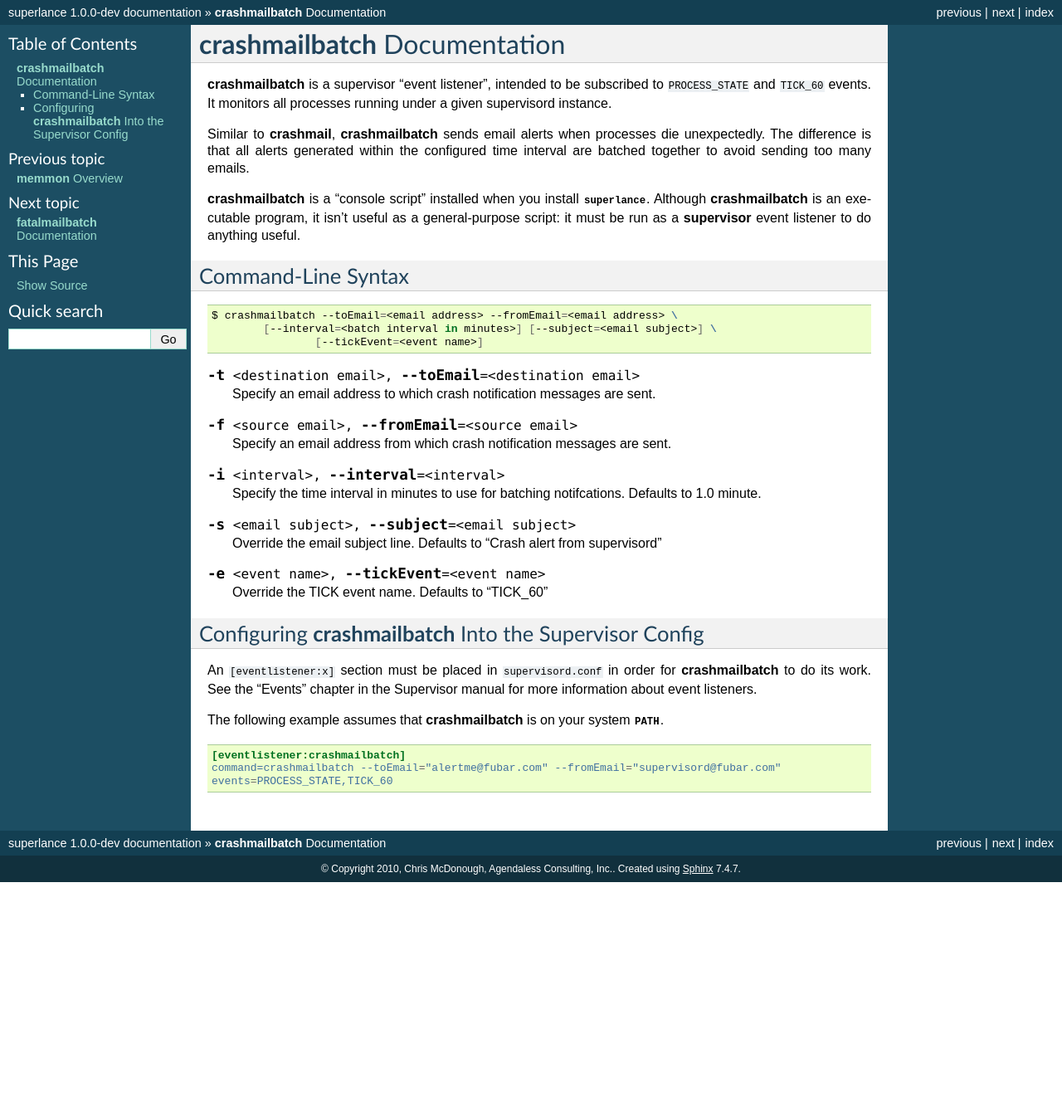
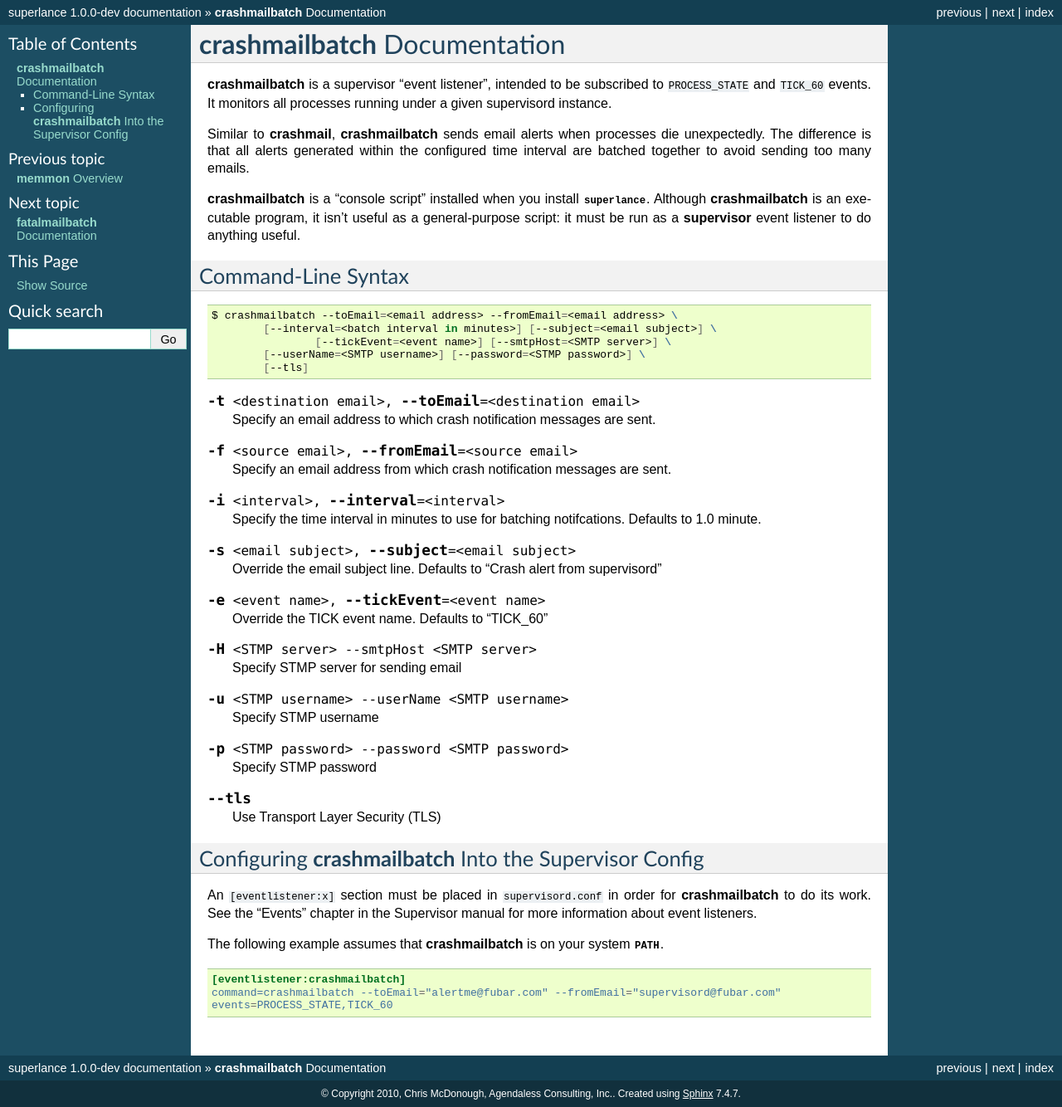
Before and after one commit to Supervisor/superlance, a Sphinx documentation site: the page built from docs/crashmailbatch.rst, in a window 1280 px wide. Shown: the whole page at 83% size. Built offline with Sphinx 7.4.7, drawn with Linux system fonts in a browser that asks for light colours; before the commit the page ends 1063 px from its top, so only the background shows below that.

Commit message:
Update document for crashmailbatch

```diff
--- a/docs/crashmailbatch.rst
+++ b/docs/crashmailbatch.rst
@@ -22,7 +22,9 @@
 
    $ crashmailbatch --toEmail=<email address> --fromEmail=<email address> \
            [--interval=<batch interval in minutes>] [--subject=<email subject>] \
-		   [--tickEvent=<event name>]
+		   [--tickEvent=<event name>] [--smtpHost=<SMTP server>] \
+           [--userName=<SMTP username>] [--password=<STMP password>] \
+           [--tls]
 
 .. program:: crashmailbatch
 
@@ -47,6 +49,22 @@
 
    Override the TICK event name.  Defaults to "TICK_60"
 
+.. cmdoption:: -H <STMP server> --smtpHost <SMTP server>
+
+   Specify STMP server for sending email
+
+.. cmdoption:: -u <STMP username> --userName <SMTP username>
+
+   Specify STMP username
+
+.. cmdoption:: -p <STMP password> --password <SMTP password>
+
+   Specify STMP password
+
+.. cmdoption:: --tls
+
+   Use Transport Layer Security (TLS)
+
 Configuring :command:`crashmailbatch` Into the Supervisor Config
 ----------------------------------------------------------------
 
```
